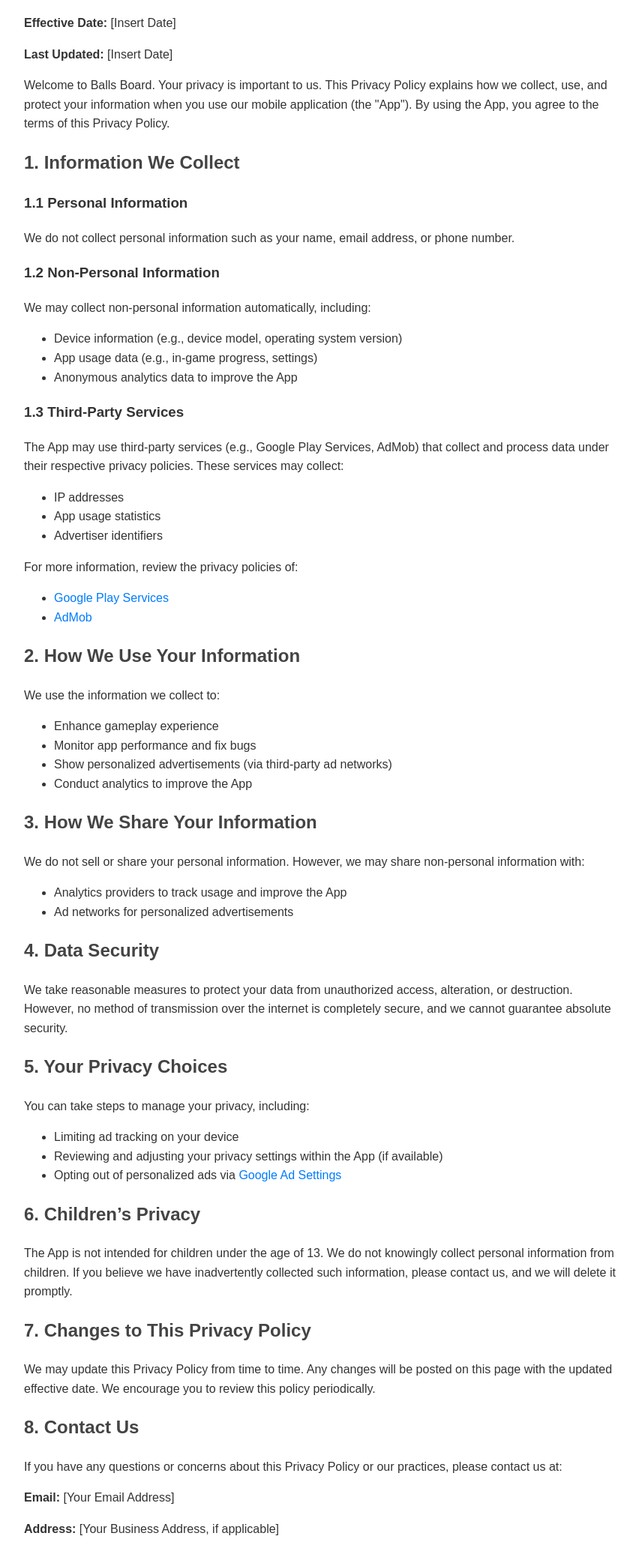
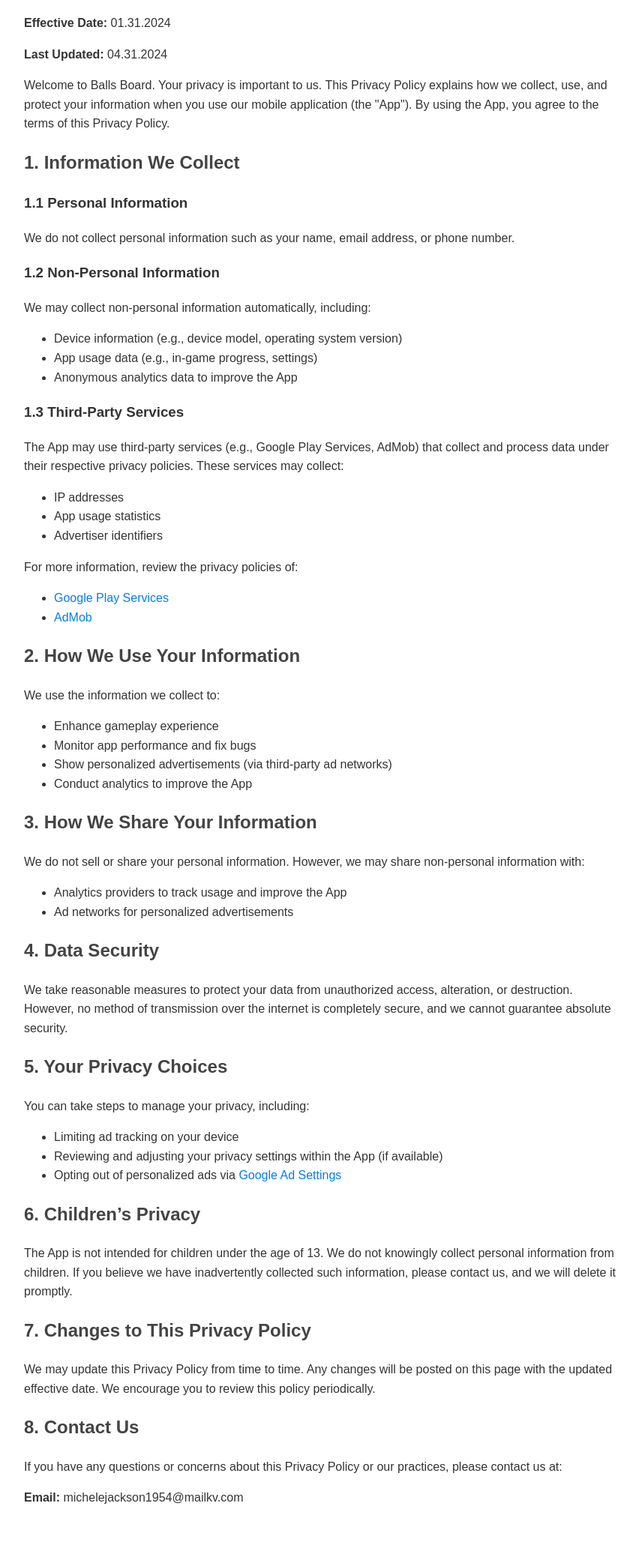
Before and after one commit to BurakOnder888/pp_balls_board, a plain HTML site: page index.html in a window 1280 px wide. Shown: the part 76-2149 px from the top of the page at 75% size, without its empty margins (208-1060 px from the left). After the commit the page ends 2107 px from the top, so only its background shows below. Drawn offline with Linux system fonts and the light colour scheme.

Commit message:
Update index.html

```diff
--- a/index.html
+++ b/index.html
@@ -36,8 +36,8 @@
 <body>
     <div class="container">
         <h1>Privacy Policy</h1>
-        <p><strong>Effective Date:</strong> [Insert Date]</p>
-        <p><strong>Last Updated:</strong> [Insert Date]</p>
+        <p><strong>Effective Date:</strong> 01.31.2024</p>
+        <p><strong>Last Updated:</strong> 04.31.2024</p>
 
         <p>Welcome to Balls Board. Your privacy is important to us. This Privacy Policy explains how we collect, use, and protect your information when you use our mobile application (the "App"). By using the App, you agree to the terms of this Privacy Policy.</p>
 
@@ -103,8 +103,7 @@
         <p class="contact">
             If you have any questions or concerns about this Privacy Policy or our practices, please contact us at:
         </p>
-        <p><strong>Email:</strong> [Your Email Address]</p>
-        <p><strong>Address:</strong> [Your Business Address, if applicable]</p>
+        <p><strong>Email:</strong> michelejackson1954@mailkv.com</p>
     </div>
 </body>
 </html>
```
